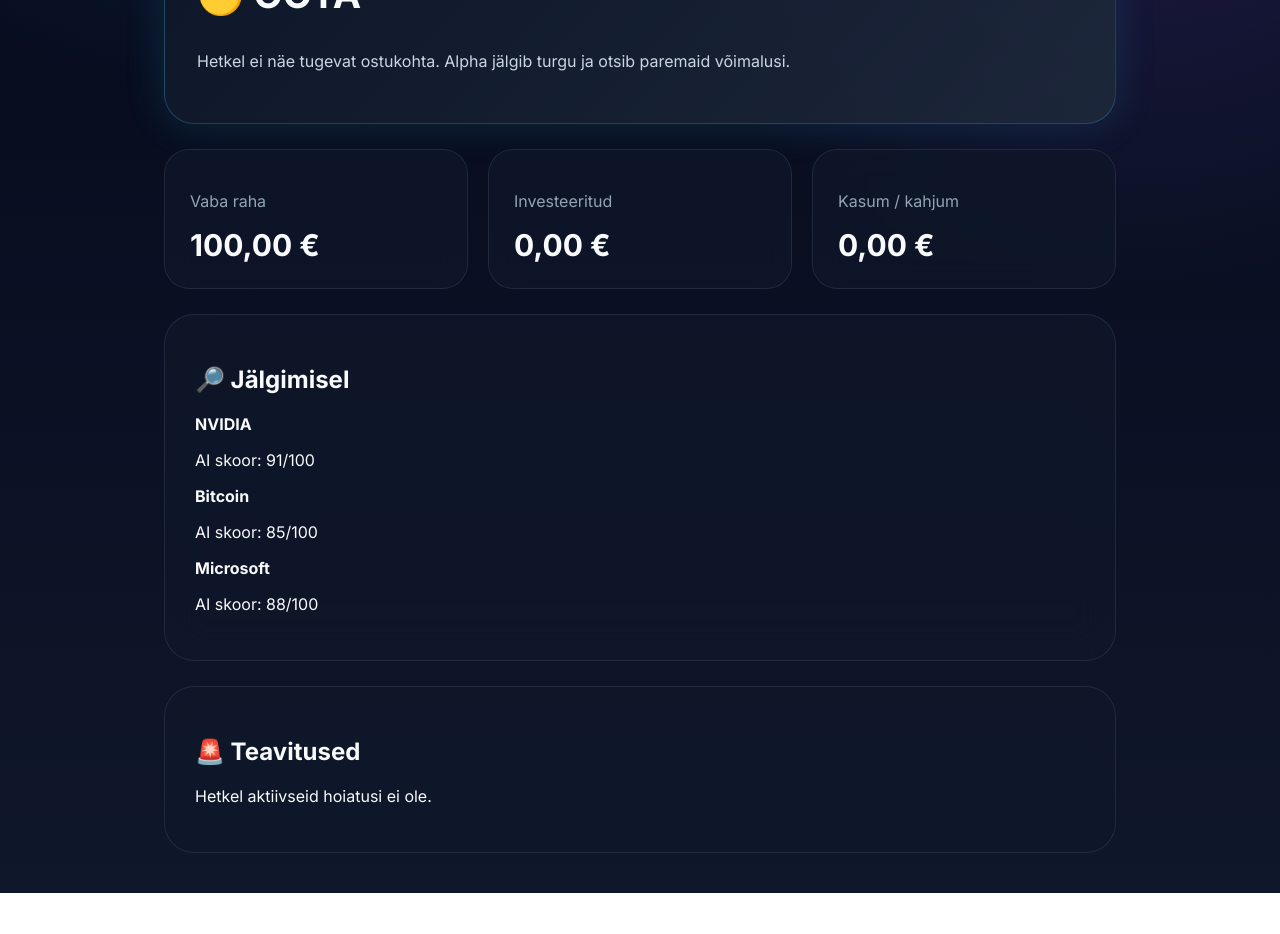
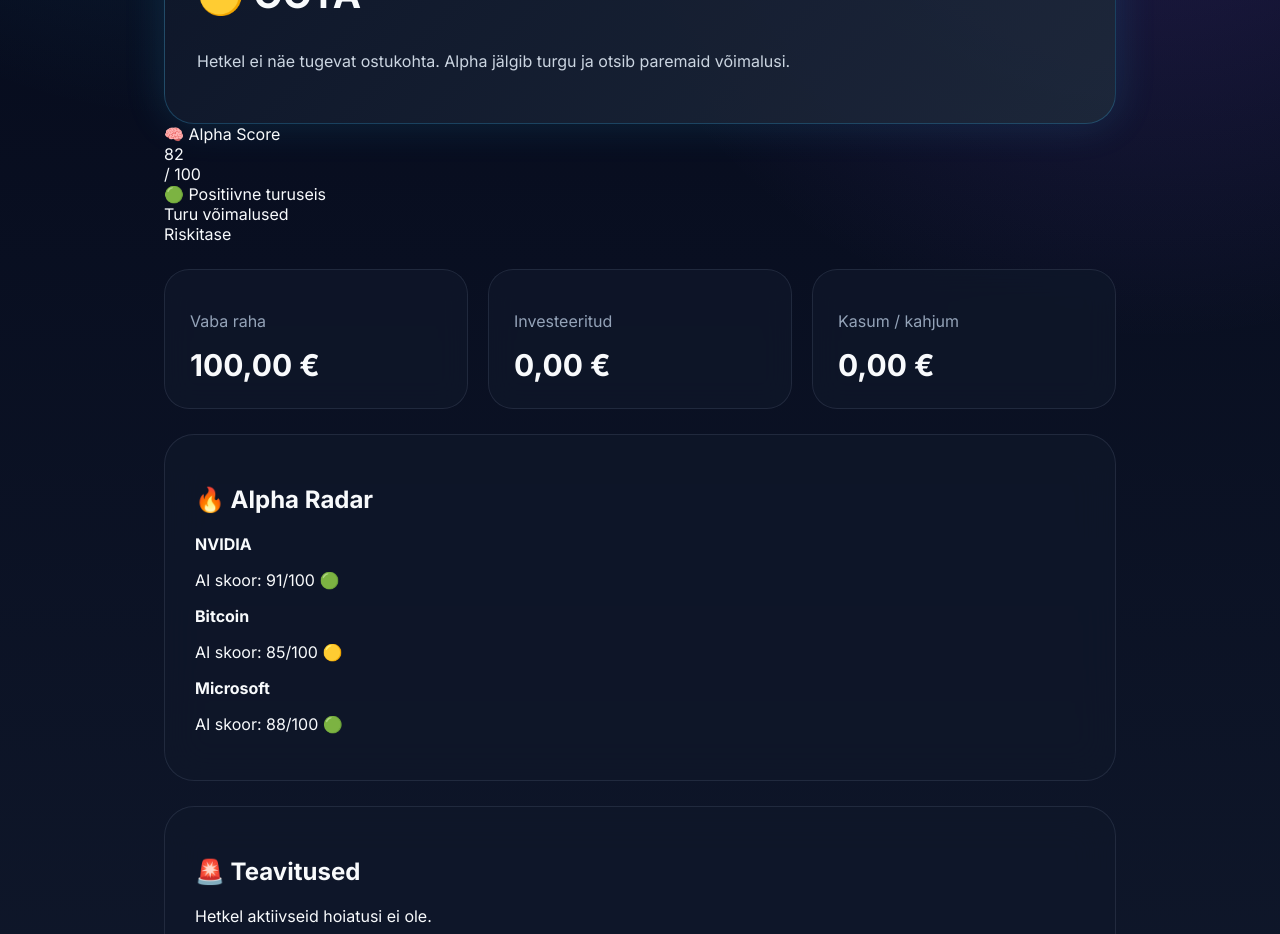
Before and after one commit to rops98/project-alpha, a Next.js app: page / in a window 1280 px wide. Shown: the part 580-1514 px from the top of the page. Before the commit the page ends 1473 px from the top, so only its background shows below. Built offline with nearby package versions, Linux system fonts and the light colour scheme.

Commit message:
Add Alpha Score to dashboard

```diff
--- a/app/page.js
+++ b/app/page.js
@@ -1,5 +1,6 @@
 import Header from "../components/Header";
 import AIInsight from "../components/AIInsight";
+import AlphaScore from "../components/AlphaScore";
 
 
 export default function Home() {
@@ -8,26 +9,36 @@
 
     <main className="container">
 
+
       <Header />
 
 
       <section className="portfolio">
 
-        <p>Portfelli väärtus</p>
+        <p>
+          Portfelli väärtus
+        </p>
+
 
         <h1>
           100,00 €
         </h1>
 
+
         <span>
           +0,00% täna
         </span>
+
 
       </section>
 
 
 
       <AIInsight />
+
+
+
+      <AlphaScore />
 
 
 
@@ -81,47 +92,42 @@
 
       <section className="card">
 
+
         <h2>
-          🔎 Jälgimisel
+          🔥 Alpha Radar
         </h2>
 
 
         <div>
-
           <strong>
             NVIDIA
           </strong>
 
           <p>
-            AI skoor: 91/100
+            AI skoor: 91/100 🟢
           </p>
-
         </div>
 
 
         <div>
-
           <strong>
             Bitcoin
           </strong>
 
           <p>
-            AI skoor: 85/100
+            AI skoor: 85/100 🟡
           </p>
-
         </div>
 
 
         <div>
-
           <strong>
             Microsoft
           </strong>
 
           <p>
-            AI skoor: 88/100
+            AI skoor: 88/100 🟢
           </p>
-
         </div>
 
 
@@ -131,15 +137,19 @@
 
       <section className="card">
 
+
         <h2>
           🚨 Teavitused
         </h2>
+
 
         <p>
           Hetkel aktiivseid hoiatusi ei ole.
         </p>
 
+
       </section>
+
 
 
     </main>
```
